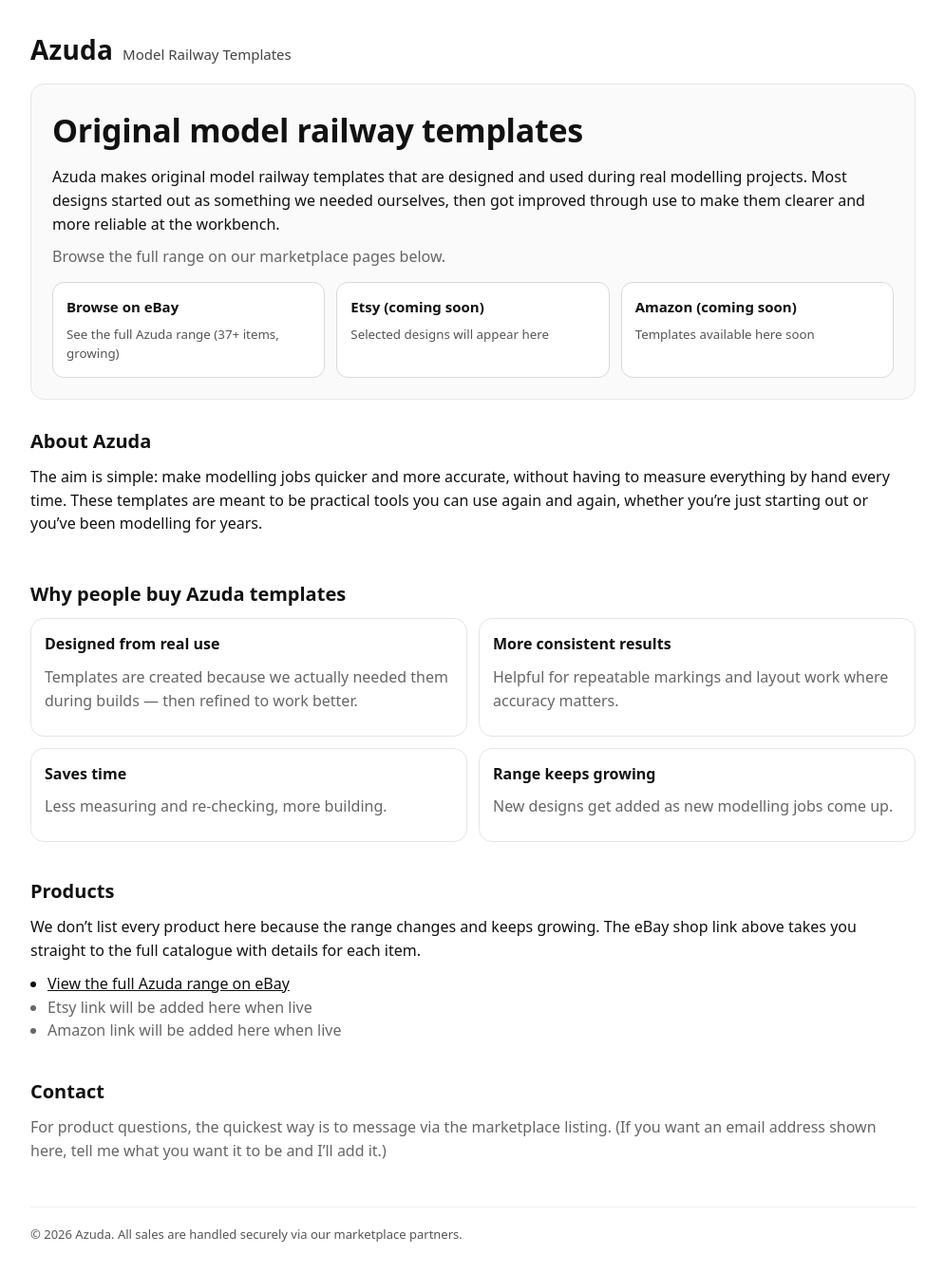
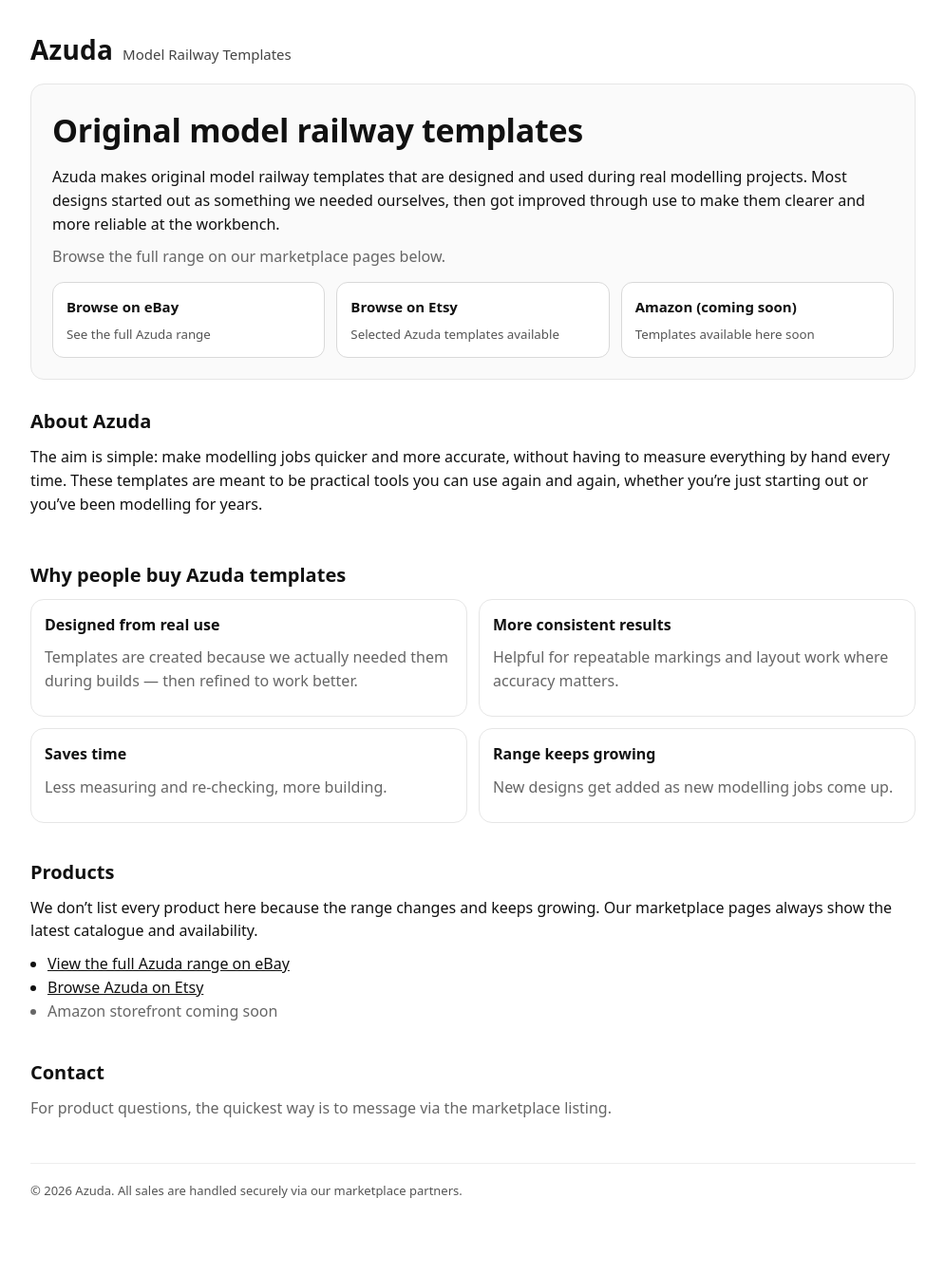
Before and after one commit to kauriflora/azuda.co.uk, a plain HTML site: page index.html in a window 1280 px wide. Shown: the part 21-1362 px from the top of the page at 95% size, without its empty margins (142-1137 px from the left). After the commit the page ends 1337 px from the top, so only its background shows below. Drawn offline with Linux system fonts and the light colour scheme.

Commit message:
Update marketplace links and descriptions in index.html

```diff
--- a/index.html
+++ b/index.html
@@ -5,16 +5,15 @@
   <meta name="viewport" content="width=device-width, initial-scale=1" />
 
   <title>Azuda – Model Railway Templates</title>
-  <meta name="description" content="Azuda makes original model railway templates designed and refined through real modelling use. Browse the full range on our eBay shop." />
+  <meta name="description" content="Azuda makes original model railway templates designed and refined through real modelling use. Browse the full range on our eBay and Etsy shops." />
   <link rel="canonical" href="https://azuda.co.uk/" />
 
   <!-- Open Graph -->
   <meta property="og:title" content="Azuda – Model Railway Templates" />
-  <meta property="og:description" content="Original model railway templates designed and refined through real modelling use. Browse the full range on our eBay shop." />
+  <meta property="og:description" content="Original model railway templates designed and refined through real modelling use. Browse the full range on our eBay and Etsy shops." />
   <meta property="og:type" content="website" />
   <meta property="og:url" content="https://azuda.co.uk/" />
 
-  <!-- Basic styling: clean, fast, single-file -->
   <style>
     :root { color-scheme: light; }
     * { box-sizing: border-box; }
@@ -98,7 +97,7 @@
     }
   </style>
 
-  <!-- Schema.org (helps Google understand the brand) -->
+  <!-- Schema.org -->
   <script type="application/ld+json">
   {
     "@context": "https://schema.org",
@@ -106,7 +105,8 @@
     "name": "Azuda",
     "url": "https://azuda.co.uk/",
     "sameAs": [
-      "https://www.ebay.co.uk/str/azudamodelrailwaytemplates"
+      "https://www.ebay.co.uk/str/azudamodelrailwaytemplates",
+      "https://www.etsy.com/shop/AzudaShop"
     ]
   }
   </script>
@@ -134,16 +134,14 @@
         <div class="btns" aria-label="Marketplace links">
           <a class="btn" href="https://www.ebay.co.uk/str/azudamodelrailwaytemplates" target="_blank" rel="noopener noreferrer">
             <strong>Browse on eBay</strong>
-            <small>See the full Azuda range (37+ items, growing)</small>
+            <small>See the full Azuda range</small>
           </a>
 
-          <!-- Replace # with your Etsy shop link when ready -->
-          <a class="btn" href="#" aria-disabled="true" onclick="return false;">
-            <strong>Etsy (coming soon)</strong>
-            <small>Selected designs will appear here</small>
+          <a class="btn" href="https://www.etsy.com/shop/AzudaShop" target="_blank" rel="noopener noreferrer">
+            <strong>Browse on Etsy</strong>
+            <small>Selected Azuda templates available</small>
           </a>
 
-          <!-- Replace # with your Amazon storefront link when ready -->
           <a class="btn" href="#" aria-disabled="true" onclick="return false;">
             <strong>Amazon (coming soon)</strong>
             <small>Templates available here soon</small>
@@ -186,13 +184,13 @@
       <section id="products">
         <h2>Products</h2>
         <p>
-          We don’t list every product here because the range changes and keeps growing. The eBay shop link above takes you straight
-          to the full catalogue with details for each item.
+          We don’t list every product here because the range changes and keeps growing.
+          Our marketplace pages always show the latest catalogue and availability.
         </p>
         <ul>
           <li><a href="https://www.ebay.co.uk/str/azudamodelrailwaytemplates" target="_blank" rel="noopener noreferrer">View the full Azuda range on eBay</a></li>
-          <li class="muted">Etsy link will be added here when live</li>
-          <li class="muted">Amazon link will be added here when live</li>
+          <li><a href="https://www.etsy.com/shop/AzudaShop" target="_blank" rel="noopener noreferrer">Browse Azuda on Etsy</a></li>
+          <li class="muted">Amazon storefront coming soon</li>
         </ul>
       </section>
 
@@ -200,7 +198,6 @@
         <h2>Contact</h2>
         <p class="muted">
           For product questions, the quickest way is to message via the marketplace listing.
-          (If you want an email address shown here, tell me what you want it to be and I’ll add it.)
         </p>
       </section>
     </main>
@@ -211,7 +208,6 @@
   </div>
 
   <script>
-    // Tiny touch: keep the footer year current
     document.getElementById("year").textContent = new Date().getFullYear();
   </script>
 </body>
```
